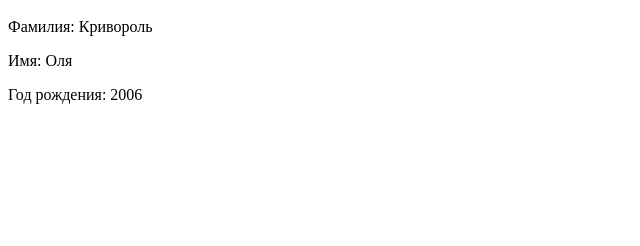
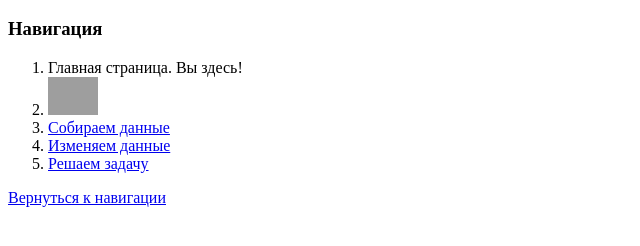
Before and after one commit to snzhh/2025_BWT, a plain HTML site: page 14-15/mainpage.html in a window 1280 px wide. Shown: the part 48-294 px from the top of the page, without its empty margins (0-640 px from the left). Drawn offline with Linux system fonts and the light colour scheme; grey boxes are pictures that could not be loaded.

Commit message:
Update mainpage.html

```diff
--- a/14-15/mainpage.html
+++ b/14-15/mainpage.html
@@ -5,12 +5,15 @@
 </head>
 <body>
     <h1>My Space</h1>
-    <p>Фамилия: <span>Кривороль</span></p>
-    <p>Имя: <span>Оля</span></p>
-    <p>Год рождения: <span>2006</span></p>
+    <h3 id = 'navigation'>Навигация</h3>
+    <ol>
+        <li>Главная страница. Вы здесь!</li>
+        <li><a href = './me.html'><img src = 'https://files.catbox.moe/642x6n.png' width = '50px'></a></li>
+        <li><a href="./01/index.html">Собираем данные</a></li>
+        <li><a href="./02/">Изменяем данные</a></li>
+        <li><a href="./03/index2.html">Решаем задачу</a></li>
+    </ol>
+<a href="#navigation">Вернуться к навигации</a>
 </body>
-<!--
-document.getElementsByTagName('p')[0].innerText
--->
 
 </html>
```
